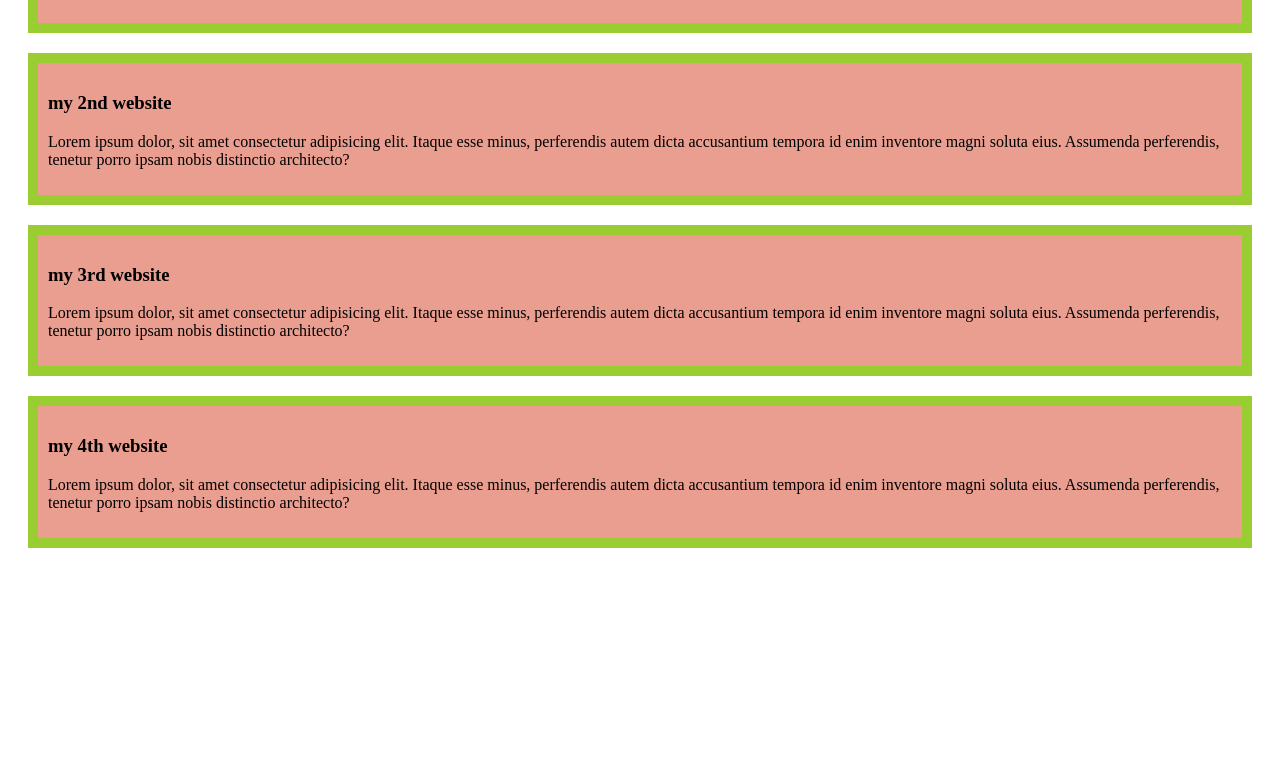
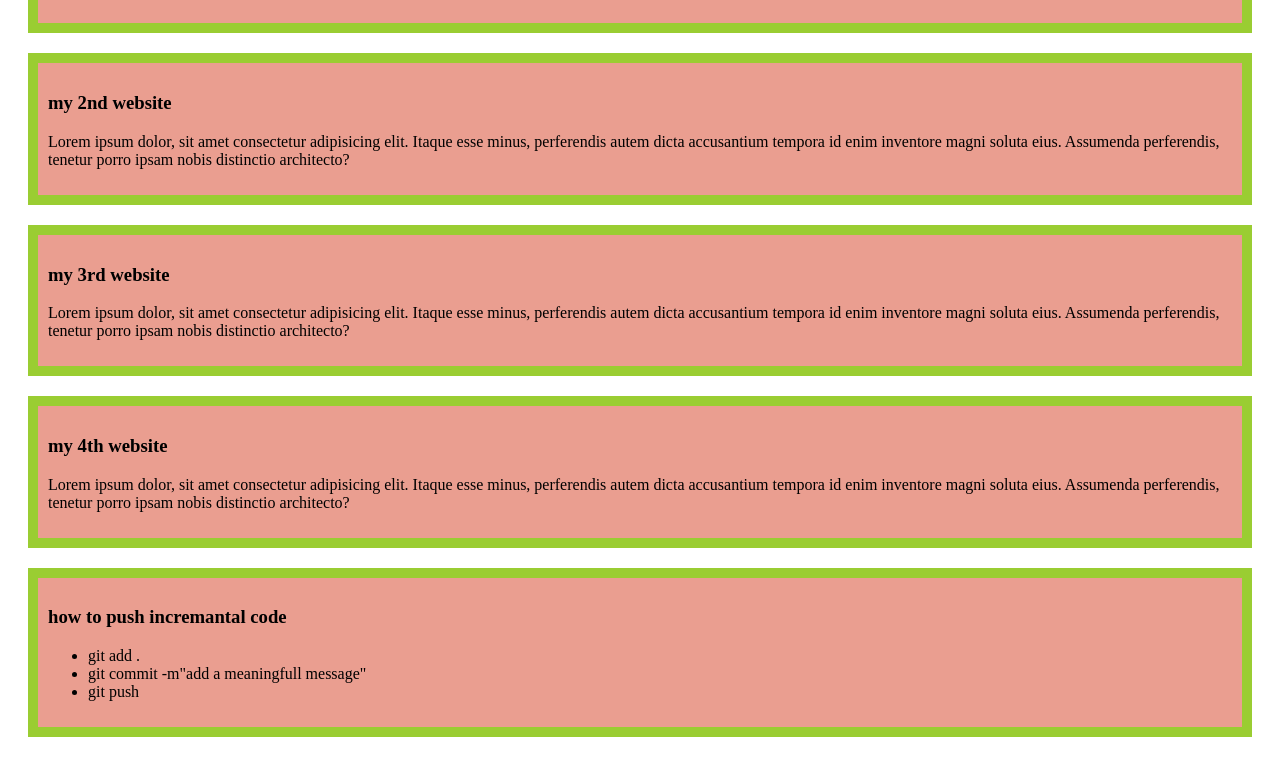
Before and after one commit to mohammaduzzal/my-first-website, a plain HTML site: page index.html in a window 1280 px wide. Shown: the part 138-895 px from the top of the page. Before the commit the page ends 800 px from the top, so only its background shows below. Drawn offline with Linux system fonts and the light colour scheme.

Commit message:
added a list to push code

```diff
--- a/index.html
+++ b/index.html
@@ -23,5 +23,13 @@
         <h3>my 4th website</h3>
         <p>Lorem ipsum dolor, sit amet consectetur adipisicing elit. Itaque esse minus, perferendis autem dicta accusantium tempora id enim inventore magni soluta eius. Assumenda perferendis, tenetur porro ipsam nobis distinctio architecto?</p>
     </div>
+    <div>
+        <h3>how to push incremantal code</h3>
+        <ul>
+            <li>git add .</li>
+            <li>git commit -m"add a meaningfull message"</li>
+            <li>git push</li>
+        </ul>
+    </div>
 </body>
 </html>
```
